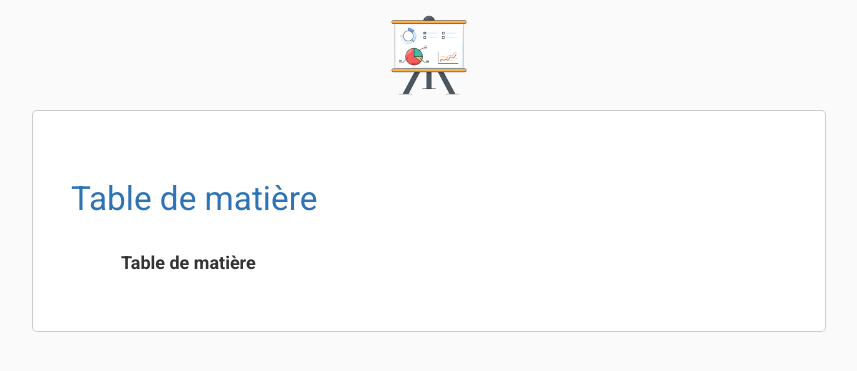
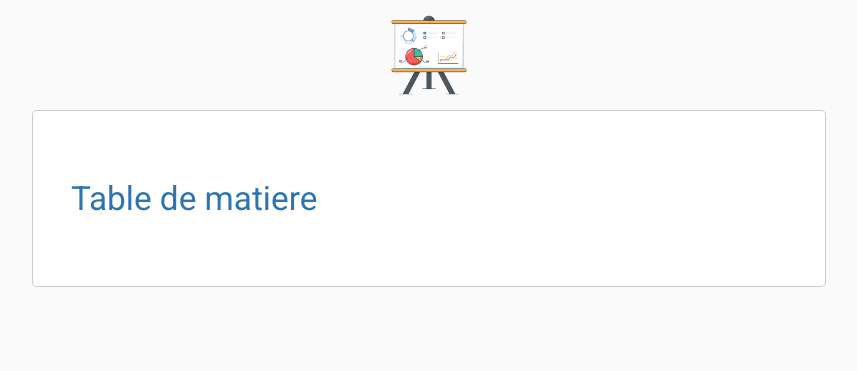
Before and after one commit to labs-web/lab_crud, a Jekyll site: the page built from docs/Table-de-matière/table-de-matière.md, in a window 1280 px wide. Shown: the top 371 px of the page, without its empty margins (211-1068 px from the left). Built offline with Jekyll 4.4.1, drawn with Linux system fonts in a browser that asks for light colours.

Commit message:
Todo:rename file table matiere

```diff
--- a/docs/Table-de-matière/table-de-matière.md
+++ b/docs/Table-de-matière/table-de-matière.md
@@ -1,11 +1,11 @@
 ---
 layout: default
-chapitre: table de matière
+chapitre: table de matiere
 order: 1
 ---
 
 
 <!-- Ce document est vide car il contient un code JavaScript qui génère dynamiquement le contenu et l'affiche ici  -->
-# Table de matière
+# Table de matiere
 
 <!-- new slide -->
--- a/docs/assets/js/tableDeMatière.js
+++ b/docs/assets/js/tableDeMatiere.app.js
@@ -1,11 +1,8 @@
-
-// TODO : Le nom de fichier ne doit pas contient des caractère accentué
-// Il doit être tableDeMatiere.app.js
 
 /**
- * Table de matière
+ * table de matiere
  */
-const tableDeMatiere = document.getElementById('table-de-matière');
+const tableDeMatiere = document.getElementById('table-de-matiere');
 const h1AndH2Elements = document.querySelectorAll('h1, h2');
 
 // Create a new unordered list element
```
